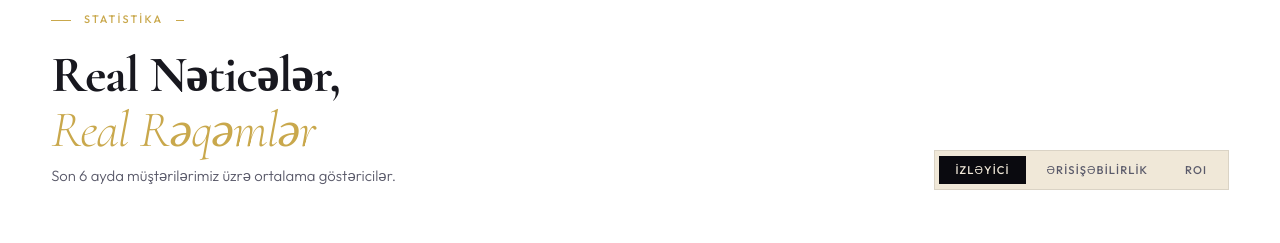
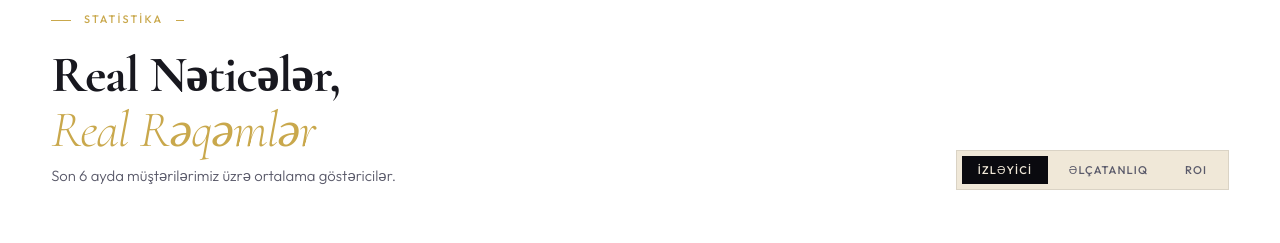
Before and after one commit to pirverdiyevramin71-sudo/Smm, a plain HTML site: page index.html in a window 1280 px wide. Shown: the part 3236-3479 px from the top of the page. Drawn offline with nearby package versions, Linux system fonts and the light colour scheme.

Commit message:
Update index.html

```diff
--- a/index.html
+++ b/index.html
@@ -981,7 +981,7 @@ h2 em{font-style:italic;color:var(--gold);font-weight:300}
       </div>
       <div class="chart-tabs">
         <button class="chart-tab active" data-tab="izleyici">İzləyici</button>
-        <button class="chart-tab" data-tab="erisilebilirlik">Ərisişəbilirlik</button>
+        <button class="chart-tab" data-tab="erisilebilirlik">əlçatanlıq</button>
         <button class="chart-tab" data-tab="roi">ROI</button>
       </div>
     </div>
```
